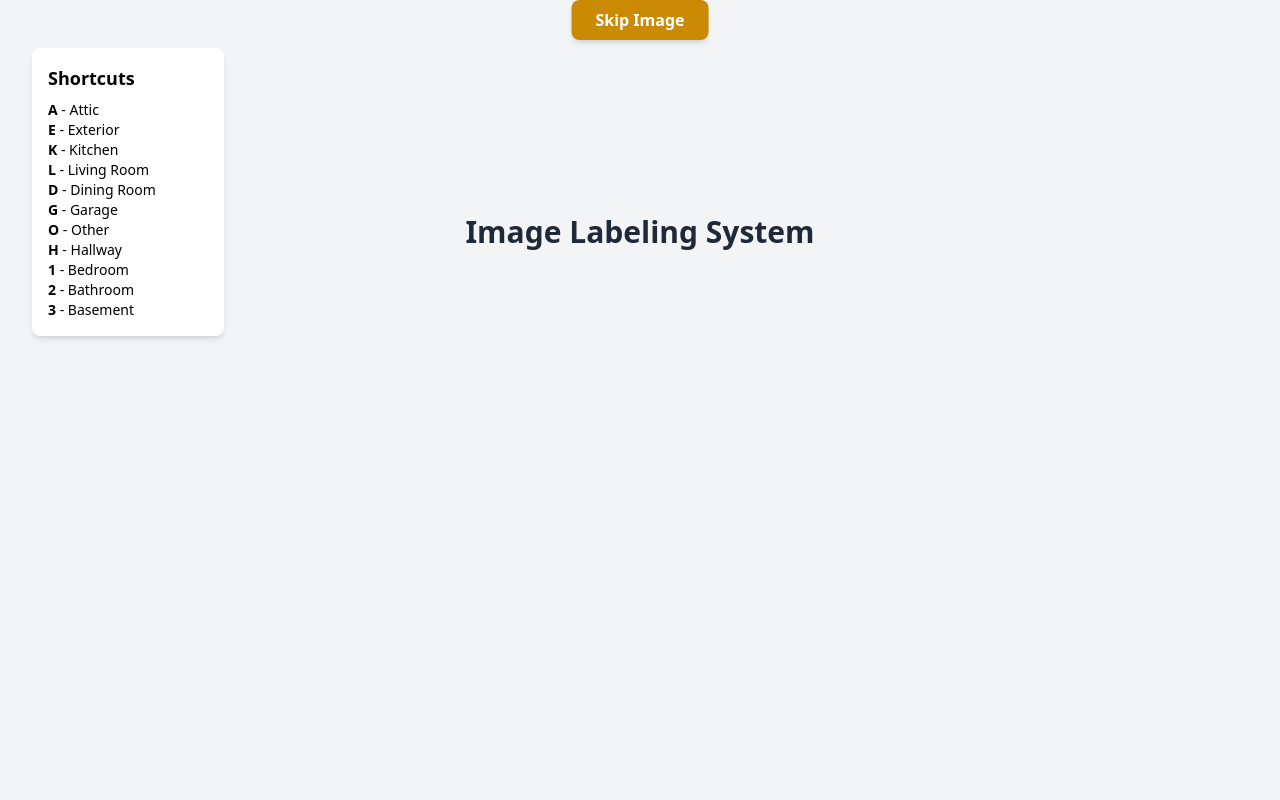
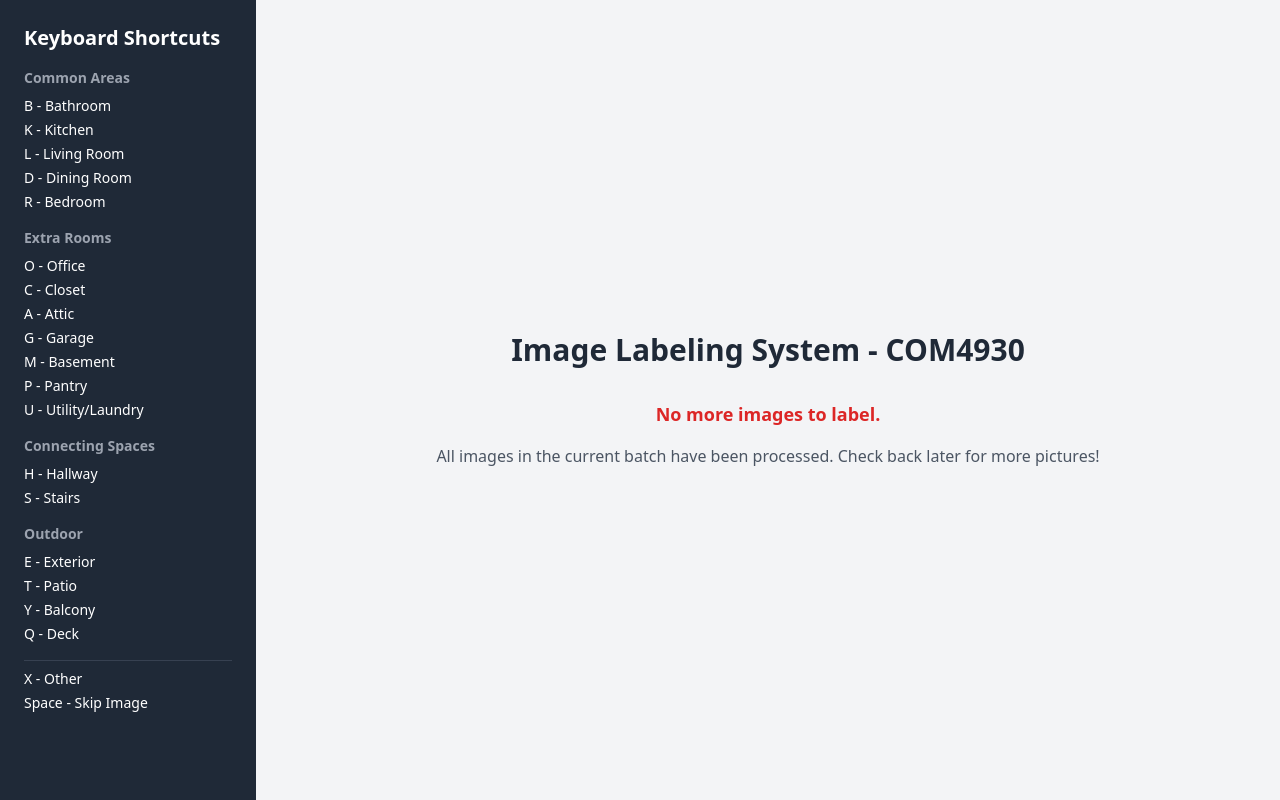
Before and after one commit to jwizenfeld04/Real-Estate-Image-Labeler, a Flask app: page / in a window 1280 px wide. Run offline with Flask 3, Linux system fonts and the light colour scheme; parts of the project's set-up code (start-up, migrations or seed data) failed here and were passed over; some libraries are stand-ins or nearby versions.

Commit message:
New frontend

```diff
--- a/backend/app/templates/index.html
+++ b/backend/app/templates/index.html
@@ -8,229 +8,317 @@
     <script src="https://cdn.jsdelivr.net/npm/axios/dist/axios.min.js"></script>
   </head>
 
-  <body
-    class="bg-gray-100 min-h-screen flex flex-col items-center justify-center py-10 relative"
-  >
-    <h1 class="text-3xl font-bold text-gray-800 mb-8">Image Labeling System</h1>
+  <body class="bg-gray-100 min-h-screen relative">
+    <!-- Main Content Container -->
+    <div class="flex flex-col lg:flex-row min-h-screen">
+      <!-- Shortcuts Guide - Hidden on smaller screens -->
+      <div class="hidden lg:block w-64 bg-gray-800 text-white p-6 overflow-y-auto">
+        <h2 class="text-xl font-bold mb-4">Keyboard Shortcuts</h2>
+        <div class="space-y-4">
+          <div>
+            <h3 class="text-sm font-semibold text-gray-400 mb-2">Common Areas</h3>
+            <ul class="space-y-1 text-sm">
+              <li>B - Bathroom</li>
+              <li>K - Kitchen</li>
+              <li>L - Living Room</li>
+              <li>D - Dining Room</li>
+              <li>R - Bedroom</li>
+            </ul>
+          </div>
+          <div>
+            <h3 class="text-sm font-semibold text-gray-400 mb-2">Extra Rooms</h3>
+            <ul class="space-y-1 text-sm">
+              <li>O - Office</li>
+              <li>C - Closet</li>
+              <li>A - Attic</li>
+              <li>G - Garage</li>
+              <li>M - Basement</li>
+              <li>P - Pantry</li>
+              <li>U - Utility/Laundry</li>
+            </ul>
+          </div>
+          <div>
+            <h3 class="text-sm font-semibold text-gray-400 mb-2">Connecting Spaces</h3>
+            <ul class="space-y-1 text-sm">
+              <li>H - Hallway</li>
+              <li>S - Stairs</li>
+            </ul>
+          </div>
+          <div>
+            <h3 class="text-sm font-semibold text-gray-400 mb-2">Outdoor</h3>
+            <ul class="space-y-1 text-sm">
+              <li>E - Exterior</li>
+              <li>T - Patio</li>
+              <li>Y - Balcony</li>
+              <li>Q - Deck</li>
+            </ul>
+          </div>
+          <div class="pt-2 border-t border-gray-700">
+            <ul class="space-y-1 text-sm">
+              <li>X - Other</li>
+              <li>Space - Skip Image</li>
+            </ul>
+          </div>
+        </div>
+      </div>
+
+      <!-- Main Content -->
+      <div class="flex-1 flex flex-col items-center justify-center py-10 px-4">
+        <h1 class="text-3xl font-bold text-gray-800 mb-8">
+          Image Labeling System - COM4930
+        </h1>
+
+        <!-- Loading State -->
+        <div id="loadingState" class="text-lg font-semibold text-blue-600">
+          Initializing session...
+        </div>
 
         <!-- Skip Button -->
         <button
           id="skipImage"
-      class="absolute z-10 px-6 py-2 bg-yellow-600 text-white font-semibold rounded-lg shadow-md hover:bg-yellow-700 focus:outline-none transition duration-300 top-0 right-1/2 transform translate-x-1/2"
+          onclick="skipImage()"
+          class="px-6 py-2 bg-yellow-600 text-white font-semibold rounded-lg shadow-md hover:bg-yellow-700 focus:outline-none transition duration-300 mt-4"
         >
           Skip Image
         </button>
 
-    <!-- Shortcuts Section (Hidden on small screens) -->
-    <div
-      class="absolute left-0 top-0 mt-12 ml-8 w-48 bg-white p-4 rounded-lg shadow-md hidden sm:block"
+        <!-- Error Messages -->
+        <div id="errorContainer" class="w-full max-w-md text-center mb-4 hidden">
+          <p id="errorMessage" class="text-lg font-semibold text-red-600"></p>
+          <button
+            id="retryButton"
+            class="mt-4 px-6 py-2 bg-blue-600 text-white font-semibold rounded-lg shadow-md hover:bg-blue-700 focus:outline-none transition duration-300"
           >
-      <h3 class="text-lg font-semibold mb-2">Shortcuts</h3>
-      <ul class="text-sm">
-        <li><span class="font-bold">A</span> - Attic</li>
-        <li><span class="font-bold">E</span> - Exterior</li>
-        <li><span class="font-bold">K</span> - Kitchen</li>
-        <li><span class="font-bold">L</span> - Living Room</li>
-        <li><span class="font-bold">D</span> - Dining Room</li>
-        <li><span class="font-bold">G</span> - Garage</li>
-        <li><span class="font-bold">O</span> - Other</li>
-        <li><span class="font-bold">H</span> - Hallway</li>
-        <li><span class="font-bold">1</span> - Bedroom</li>
-        <li><span class="font-bold">2</span> - Bathroom</li>
-        <li><span class="font-bold">3</span> - Basement</li>
-      </ul>
+            Retry
+          </button>
         </div>
 
-    <div id="imageContainer" class="relative w-96 h-64 mt-12">
+        <!-- No Images Left Message -->
+        <div id="noImagesMessage" class="text-center hidden">
+          <p class="text-lg font-semibold text-red-600 mb-4">No more images to label.</p>
+          <p class="text-gray-600">
+            All images in the current batch have been processed. Check back later for more
+            pictures!
+          </p>
+        </div>
+
+        <div
+          id="imageContainer"
+          class="relative w-full max-w-sm sm:max-w-md md:max-w-lg lg:max-w-2xl h-auto mt-12"
+        >
           <img
             id="image"
             src=""
             alt="Image will appear here"
-        class="w-full h-full object-cover rounded-lg shadow-lg hidden"
+            class="w-full h-full object-cover rounded-lg shadow-lg"
           />
         </div>
 
-    <div id="labelContainer" class="mt-4 hidden">
-      <h3 class="text-lg font-medium text-gray-700 mb-4 text-center">
-        Select a Label for the Image
-      </h3>
-      <form id="labelForm" class="flex flex-col space-y-4 items-center">
+        <!-- Label Container -->
+        <div id="labelContainer" class="mt-4 hidden flex flex-col items-center">
+          <div class="text-lg font-medium text-gray-700 mb-4 text-center">
+            Use keyboard shortcuts or select a label and submit.
+          </div>
           <select
             id="labelSelect"
             class="w-full max-w-xs px-4 py-2 border border-gray-300 rounded-lg shadow-sm focus:outline-none focus:ring-2 focus:ring-blue-500 focus:border-blue-500"
           >
-          <option value="Exterior">Exterior</option>
+            <optgroup label="Common Areas">
               <option value="Bathroom">Bathroom</option>
-          <option value="Bedroom">Bedroom</option>
               <option value="Kitchen">Kitchen</option>
               <option value="Living Room">Living Room</option>
               <option value="Dining Room">Dining Room</option>
-          <option value="Basement">Basement</option>
+              <option value="Bedroom">Bedroom</option>
+            </optgroup>
+            <optgroup label="Extra Rooms">
+              <option value="Home Office">Office</option>
+              <option value="Walk-in Closet">Closet</option>
               <option value="Attic">Attic</option>
               <option value="Garage">Garage</option>
+              <option value="Basement">Basement</option>
+              <option value="Pantry">Pantry</option>
+              <option value="Laundry Room">Utility/Laundry</option>
+            </optgroup>
+            <optgroup label="Connecting Spaces">
+              <option value="Hallway">Hallway</option>
+              <option value="Staircase">Stairs</option>
+            </optgroup>
+            <optgroup label="Outdoor Spaces">
+              <option value="Exterior">Exterior</option>
+              <option value="Patio">Patio</option>
+              <option value="Balcony">Balcony</option>
+              <option value="Deck">Deck</option>
+            </optgroup>
+            <optgroup label="Other">
               <option value="Other">Other</option>
-          <option value="Hallway">Hallway</option>
+            </optgroup>
           </select>
 
+          <!-- Submit Button -->
           <button
-          type="submit"
-          class="px-6 py-2 bg-green-600 text-white font-semibold rounded-lg shadow-md hover:bg-green-700 focus:outline-none transition duration-300"
+            onclick="submitLabel(document.getElementById('labelSelect').value)"
+            class="px-6 py-2 bg-green-600 text-white font-semibold rounded-lg shadow-md hover:bg-green-700 focus:outline-none transition duration-300 mt-4"
           >
             Submit Label
           </button>
-      </form>
+        </div>
+      </div>
     </div>
 
     <script>
       let imageId;
       let currentSessionId;
 
-      // Axios interceptor for logging all requests and responses
-      axios.interceptors.request.use((request) => {
-        console.log("Starting Request", request);
-        return request;
-      });
-      axios.interceptors.response.use((response) => {
-        console.log("Response:", response);
-        return response;
-      });
+      // Define key mappings for keyboard shortcuts
+      const keyLabelMap = {
+        b: "Bathroom",
+        k: "Kitchen",
+        l: "Living Room",
+        d: "Dining Room",
+        r: "Bedroom",
+        o: "Home Office",
+        c: "Walk-in Closet",
+        a: "Attic",
+        g: "Garage",
+        m: "Basement",
+        p: "Pantry",
+        u: "Laundry Room",
+        h: "Hallway",
+        s: "Staircase",
+        e: "Exterior",
+        t: "Patio",
+        y: "Balcony",
+        q: "Deck",
+        x: "Other",
+      };
+
+      async function initializeApp() {
+        try {
+          document.getElementById("loadingState").classList.remove("hidden");
+          currentSessionId = await fetchSessionId();
+          if (!currentSessionId) {
+            throw new Error("Failed to initialize session");
+          }
+          document.getElementById("loadingState").classList.add("hidden");
+          document.getElementById("skipImage").classList.remove("hidden");
+          await fetchImage();
+        } catch (error) {
+          handleError("Failed to initialize the application", error);
+        }
+      }
 
       async function fetchSessionId() {
         try {
           const response = await axios.get("/get_session_id");
-          currentSessionId = response.data.session_id;
-          console.log("Fetched session_id:", currentSessionId);
-          return currentSessionId;
+          return response.data.session_id;
         } catch (error) {
-          console.error("Error fetching session ID:", error);
+          handleError("Failed to fetch session ID", error);
           return null;
         }
       }
 
-      // Function to fetch an image
-      function fetchImage() {
-        axios
-          .get("/get_image")
-          .then((response) => {
-            if (response.data.success) {
+      async function fetchImage() {
+        try {
+          const response = await axios.get("/get_image");
+          if (response.status === 404) {
+            displayNoImagesMessage();
+            return;
+          }
+          if (response.data.success && response.data.image) {
             const imageData = response.data.image;
             imageId = imageData.id;
+            document.getElementById("imageContainer").classList.remove("hidden");
+            document.getElementById("labelContainer").classList.remove("hidden");
+            document.getElementById("image").src = imageData.url;
 
-              const imgElement = document.getElementById("image");
-              imgElement.src = imageData.url;
-              imgElement.classList.remove("hidden");
-              document.getElementById("labelContainer").classList.remove("hidden");
-
-              console.log("Fetched image with ID:", imageId);
+            // Log when an image is served
+            console.log(`Image served with ID: ${imageId}`);
           } else {
-              console.error("No images available:", response.data.message);
-              alert("No more images to label");
+            displayNoImagesMessage();
           }
-          })
-          .catch((error) => {
-            console.error("Error fetching image:", error);
-            alert("Error fetching image. Please try again.");
-          });
+        } catch (error) {
+          if (error.response && error.response.status === 404) {
+            displayNoImagesMessage();
+          } else {
+            handleError("Error fetching image", error);
+          }
+        }
       }
 
-      // Function to skip the current image
-      function skipImage() {
-        if (!imageId || !currentSessionId) {
-          console.error("Image ID or Session ID is missing. Cannot skip.");
-          alert("Image or session ID is missing. Please reload the page.");
+      function handleError(message, error) {
+        console.error(message, error);
+        document.getElementById("loadingState").classList.add("hidden");
+        document.getElementById("errorContainer").classList.remove("hidden");
+        document.getElementById(
+          "errorMessage"
+        ).textContent = `${message}. Please try again.`;
+        document.getElementById("imageContainer").classList.add("hidden");
+        document.getElementById("labelContainer").classList.add("hidden");
+      }
+
+      function displayNoImagesMessage() {
+        document.getElementById("imageContainer").classList.add("hidden");
+        document.getElementById("labelContainer").classList.add("hidden");
+        document.getElementById("noImagesMessage").classList.remove("hidden");
+        document.getElementById("skipImage").classList.add("hidden");
+      }
+
+      async function skipImage() {
+        try {
+          const response = await axios.post("/skip_image", {
+            image_id: imageId,
+            session_id: currentSessionId,
+          });
+          if (response.data.success) {
+            console.log(`Image with ID: ${imageId} was skipped`); // Log skipping action
+            await fetchImage();
+          } else {
+            throw new Error(response.data.message);
+          }
+        } catch (error) {
+          handleError("Error skipping image", error);
+        }
+      }
+
+      async function submitLabel(label) {
+        try {
+          const response = await axios.post("/update_label", {
+            image_path: imageId,
+            label: label,
+            user_id: currentSessionId,
+          });
+          if (response.data.success) {
+            console.log(`Image with ID: ${imageId} labeled as: ${label}`); // Log labeling action
+            await fetchImage();
+          } else {
+            throw new Error(response.data.message);
+          }
+        } catch (error) {
+          handleError("Error submitting label", error);
+        }
+      }
+
+      document.getElementById("retryButton").addEventListener("click", initializeApp);
+
+      document.addEventListener("keydown", function (event) {
+        const key = event.key.toLowerCase();
+
+        if (key === " ") {
+          // Space bar
+          event.preventDefault();
+          skipImage();
           return;
         }
 
-        axios
-          .post("/skip_image", { image_id: imageId, session_id: currentSessionId })
-          .then((response) => {
-            if (response.data.success) {
-              console.log("Image skipped successfully");
-              fetchImage();
-            } else {
-              console.error("Error skipping image:", response.data.message);
-              alert("Error skipping image. Please try again.");
-            }
-          })
-          .catch((error) => {
-            console.error("Error skipping image:", error);
-            alert("Error skipping image. Please try again.");
-          });
-      }
-
-      document.getElementById("skipImage").addEventListener("click", skipImage);
-
-      document
-        .getElementById("labelForm")
-        .addEventListener("submit", async function (event) {
-          event.preventDefault();
-
-          if (!imageId) {
-            alert("No image loaded. Please fetch an image first.");
-            return;
-          }
-
-          if (!currentSessionId) {
-            currentSessionId = await fetchSessionId();
-          }
-
-          if (!currentSessionId) {
-            alert("No session ID found. Please log in again.");
-            return;
-          }
-
-          const selectedLabel = document.getElementById("labelSelect").value;
-
-          axios
-            .post("/update_label", {
-              image_path: imageId,
-              label: selectedLabel,
-              user_id: currentSessionId,
-            })
-            .then((response) => {
-              if (response.data.success) {
-                console.log("Label submitted successfully");
-                fetchImage();
-              } else {
-                alert("Error submitting label: " + response.data.message);
-              }
-            })
-            .catch((error) => {
-              console.error("Error submitting label:", error);
-              alert("Error submitting label. Please try again.");
-            });
-        });
-
-      // Add keyboard shortcuts for form submission
-      const keyLabelMap = {
-        a: "Attic",
-        e: "Exterior",
-        k: "Kitchen",
-        l: "Living Room",
-        d: "Dining Room",
-        g: "Garage",
-        o: "Other",
-        h: "Hallway",
-        1: "Bedroom",
-        2: "Bathroom",
-        3: "Basement",
-      };
-
-      document.addEventListener("keydown", function (event) {
-        if (event.key === "Enter") {
-          event.preventDefault();
-          document.getElementById("labelForm").dispatchEvent(new Event("submit"));
-        }
-        const label = keyLabelMap[event.key.toLowerCase()];
+        const label = keyLabelMap[key];
         if (label) {
           event.preventDefault();
           document.getElementById("labelSelect").value = label;
-          document.getElementById("labelForm").dispatchEvent(new Event("submit"));
+          submitLabel(label); // Call submitLabel here with the selected label
         }
       });
 
-      // Fetch session ID and image when page loads
-      fetchSessionId().then(() => fetchImage());
+      initializeApp();
     </script>
   </body>
 </html>
```
Also changed, not shown: backend/app/firestore.py (+12 -5 lines), backend/app/utils/init_new_images.py (added, +92 -0 lines), 2 other files. Lines whose indentation alone changed are shown as unchanged.
